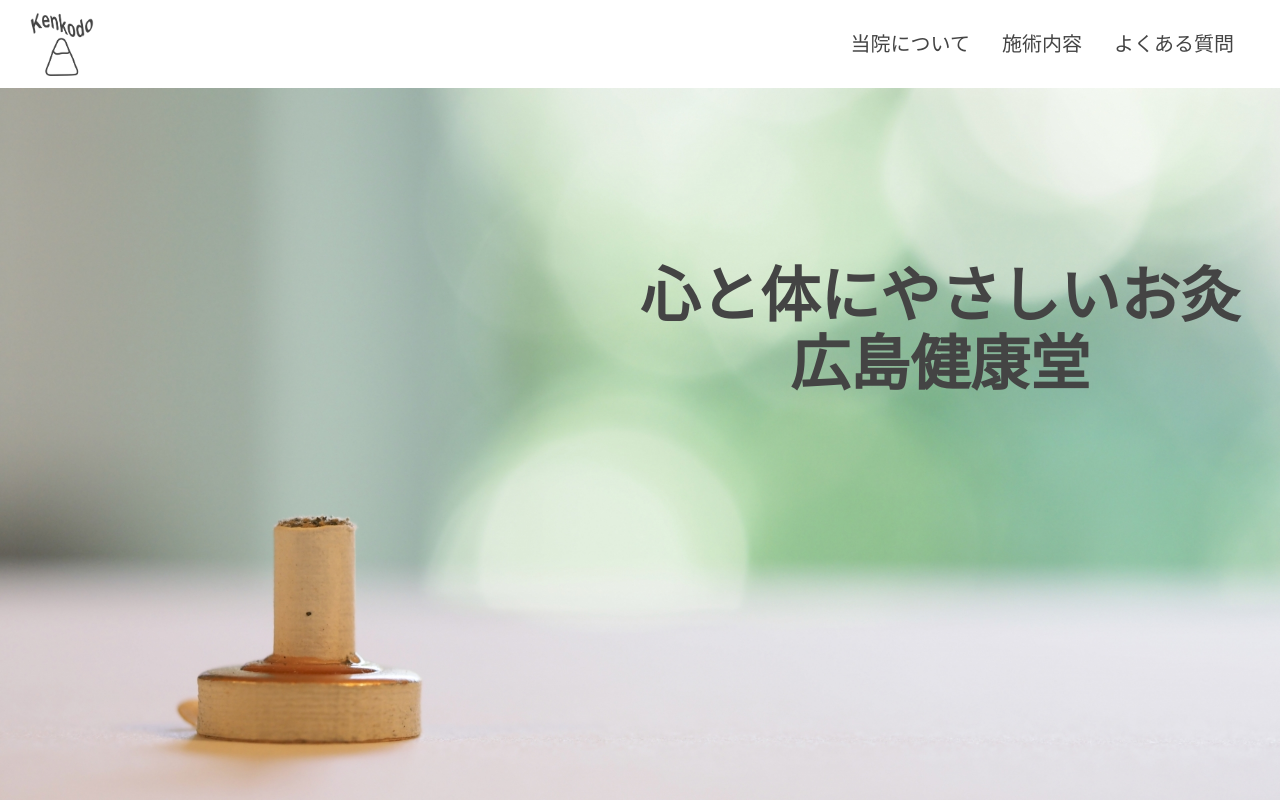
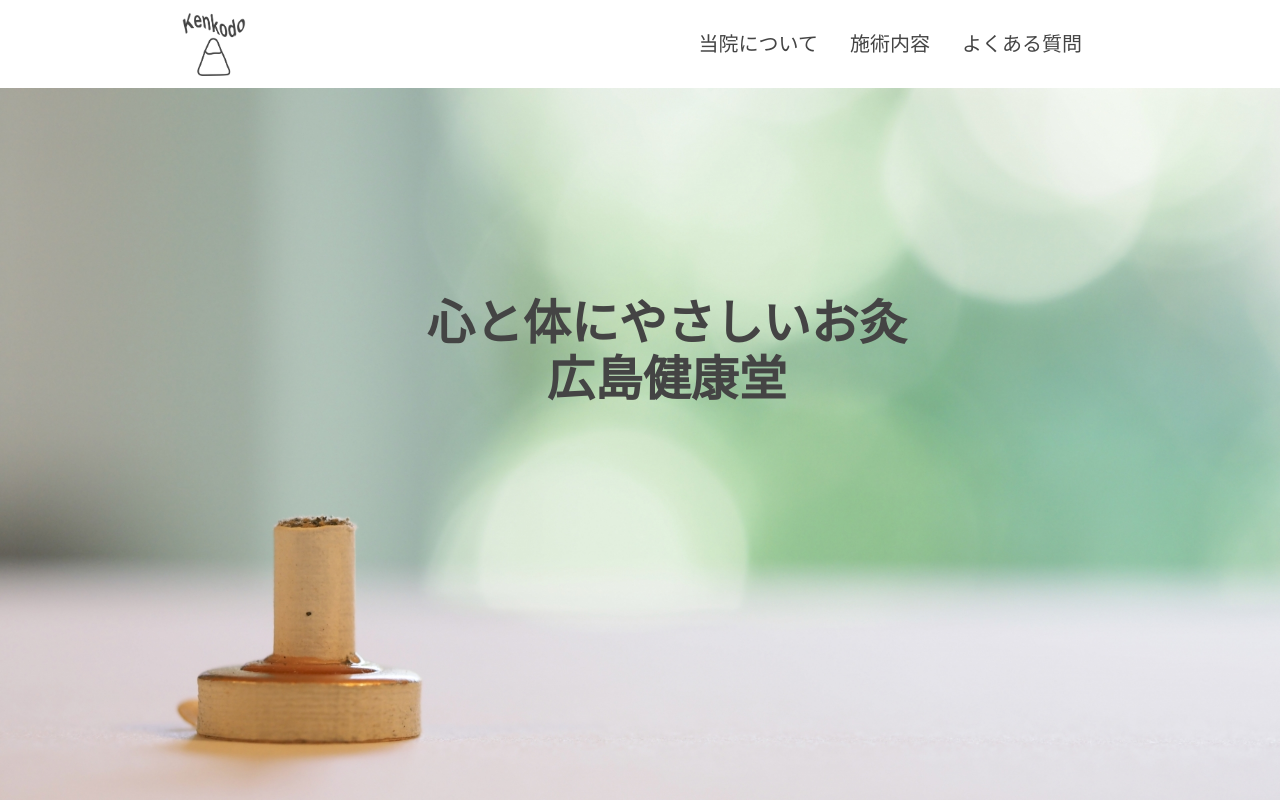
Before and after one commit to nyny-sugar/kenkodo, a website: page src/index.html in a window 1280 px wide. Shown: the top 800 px of the page. Drawn offline with nearby package versions, Linux system fonts and the light colour scheme; some packages are replaced by stand-ins of ours.

Commit message:
header調整

```diff
--- a/src/index.html
+++ b/src/index.html
@@ -15,16 +15,16 @@
     <title>広島健康堂</title>
   </head>
   <body class="font-body text-black">
-    <header class="bg-white fixed z-50 w-full">
+    <header class="bg-white fixed z-50 min-w-full">
       <div
-        class="flex justify-between container mx-auto items-center py-2 px-6"
+        class="flex justify-between container mx-auto items-center py-2 sm:px-2 md:px-6"
       >
         <h1>
           <a href="index.html" class="hover:opacity-70"
             ><img
               src="img/headerlogo_kenkodo.png"
               alt="健康堂"
-              class="w-7 h-7 sm:w-7 sm:h-7 lg:w-9 lg:h-9"
+              class="sm:w-6 sm:h-6 md:w-7 md:h-7 lg:w-9 lg:h-9"
           /></a>
         </h1>
         <div>
--- a/tailwind.config.js
+++ b/tailwind.config.js
@@ -5,13 +5,13 @@ module.exports = {
     "./node_modules/tw-elements/dist/js/**/*.js",
   ],
   theme: {
-    // screens: {
-    //   sm: "375px",
-    //   md: "768px",
-    //   lg: "976px",
-    //   xl: "1440px",
-    //   "2xl": "1920px",
-    // },
+    screens: {
+      sm: "375px",
+      md: "768px",
+      lg: "976px",
+      xl: "1440px",
+      "2xl": "1920px",
+    },
     spacing: {
       1: "8px",
       2: "12px",
@@ -70,27 +70,27 @@ module.exports = {
     },
   },
   plugins: [
-    function ({ addComponents }) {
-      addComponents({
-        ".container": {
-          maxWidth: "90%",
-          "@screen sm": {
-            maxWidth: "375px",
-          },
-          "@screen md": {
-            maxWidth: "768px",
-          },
-          "@screen lg": {
-            maxWidth: "976px",
-          },
-          "@screen xl": {
-            maxWidth: "1440px",
-          },
-          "@screen 2xl": {
-            maxWidth: "1920px",
-          },
-        },
-      });
-    },
+    // function ({ addComponents }) {
+    //   addComponents({
+    //     ".container": {
+    //       maxWidth: "90%",
+    //       "@screen sm": {
+    //         maxWidth: "375px",
+    //       },
+    //       "@screen md": {
+    //         maxWidth: "768px",
+    //       },
+    //       "@screen lg": {
+    //         maxWidth: "976px",
+    //       },
+    //       "@screen xl": {
+    //         maxWidth: "1440px",
+    //       },
+    //       "@screen 2xl": {
+    //         maxWidth: "1920px",
+    //       },
+    //     },
+    //   });
+    // },
   ],
 };
```
Also changed, not shown: dist/output.css.
